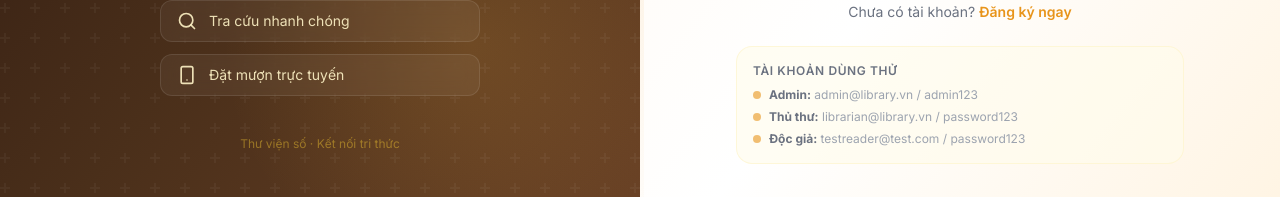
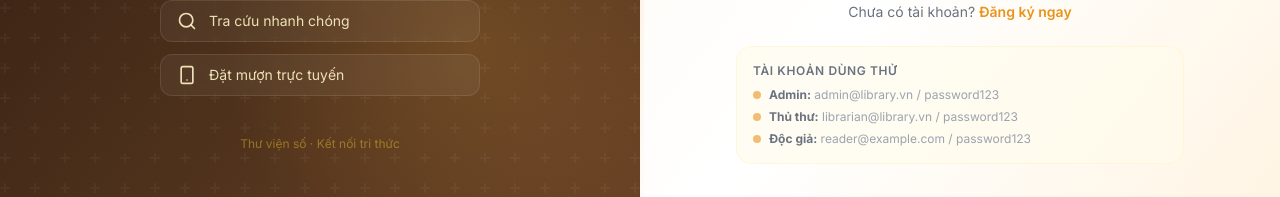
Before and after one commit to TehFine/library_project, a Next.js app in the folder frontend/: page /auth/login in a window 1280 px wide. Shown: the part 507-704 px from the top of the page. Built offline with nearby package versions, Linux system fonts and the light colour scheme; no server answers.

Commit message:
fix(frontend): correct test account credentials on login page, fix search icon SVG rendering

```diff
--- a/frontend/src/app/auth/login/page.tsx
+++ b/frontend/src/app/auth/login/page.tsx
@@ -101,7 +101,7 @@ export default function LoginPage() {
         <div className="space-y-1.5 text-xs text-gray-400">
           <div className="flex items-center gap-2">
             <span className="w-2 h-2 rounded-full bg-primary/60" />
-            <span><strong className="text-gray-500">Admin:</strong> admin@library.vn / admin123</span>
+            <span><strong className="text-gray-500">Admin:</strong> admin@library.vn / password123</span>
           </div>
           <div className="flex items-center gap-2">
             <span className="w-2 h-2 rounded-full bg-primary/60" />
@@ -109,7 +109,7 @@ export default function LoginPage() {
           </div>
           <div className="flex items-center gap-2">
             <span className="w-2 h-2 rounded-full bg-primary/60" />
-            <span><strong className="text-gray-500">Độc giả:</strong> testreader@test.com / password123</span>
+            <span><strong className="text-gray-500">Độc giả:</strong> reader@example.com / password123</span>
           </div>
         </div>
       </div>
--- a/frontend/src/app/reader/books/page.tsx
+++ b/frontend/src/app/reader/books/page.tsx
@@ -118,8 +118,9 @@ function BooksContent() {
         {/* Local search */}
         <div className="relative flex-1 min-w-[140px]">
           <span className="absolute left-2.5 top-1/2 -translate-y-1/2 text-gray-400 pointer-events-none z-10">
-            <svg className="w-4 h-4" fill="none" viewBox="0 0 24 24" stroke="currentColor" strokeWidth={2}>
-              <path strokeLinecap="round" strokeLinejoin="round" d="M21 21l-6-6m2-5a7 7 0 11-14 0 7 7 0 0114 0z" />
+            <svg className="w-4 h-4" fill="none" viewBox="0 0 24 24" stroke="currentColor" strokeWidth={2} strokeLinecap="round" strokeLinejoin="round">
+              <circle cx="11" cy="11" r="8" />
+              <line x1="21" y1="21" x2="16.65" y2="16.65" />
             </svg>
           </span>
           <input
--- a/frontend/src/components/ui/SearchBar.tsx
+++ b/frontend/src/components/ui/SearchBar.tsx
@@ -40,8 +40,9 @@ export default function SearchBar({ className, placeholder = 'Tìm kiếm tên s
     >
       {/* Search icon */}
       <span className="absolute left-4 text-gray-400 pointer-events-none z-10">
-        <svg className="w-5 h-5" fill="none" viewBox="0 0 24 24" stroke="currentColor" strokeWidth={2}>
-          <path strokeLinecap="round" strokeLinejoin="round" d="M21 21l-6-6m2-5a7 7 0 11-14 0 7 7 0 0114 0z" />
+        <svg className="w-5 h-5" fill="none" viewBox="0 0 24 24" stroke="currentColor" strokeWidth={2} strokeLinecap="round" strokeLinejoin="round">
+          <circle cx="11" cy="11" r="8" />
+          <line x1="21" y1="21" x2="16.65" y2="16.65" />
         </svg>
       </span>
 
```
